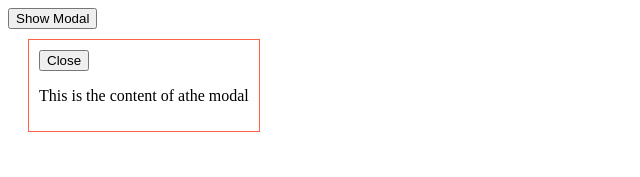
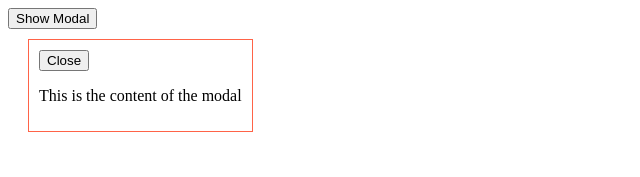
Before and after one commit to acciojob/react-composition-2-Nikk45, a React app: page / in a window 1280 px wide. Both pictures are taken after a click on the button "Show Modal". Shown: the top 177 px of the page, without its empty margins (0-640 px from the left). Built offline with nearby package versions, Linux system fonts and the light colour scheme.

Commit message:
submit 2 4

```diff
--- a/src/components/Modal.js
+++ b/src/components/Modal.js
@@ -9,7 +9,7 @@ const Modal =({show,onClose})=>{
             show &&
             <div className="model model-overlay">
                 <button className="model-close" onClick={onClose}>Close</button>
-                <p className="model-p">This is the content of athe modal</p>
+                <p className="model-p">This is the content of the modal</p>
             </div>
         }
         </>
```
